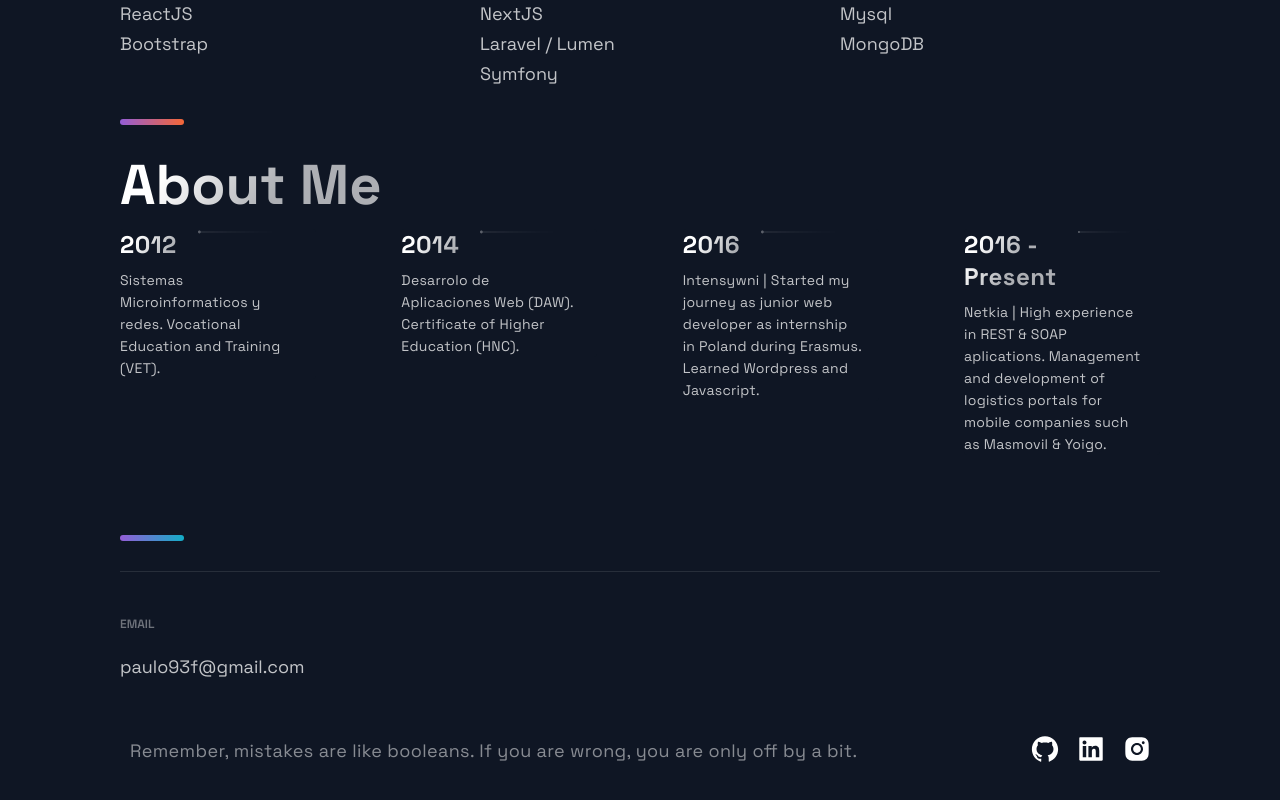
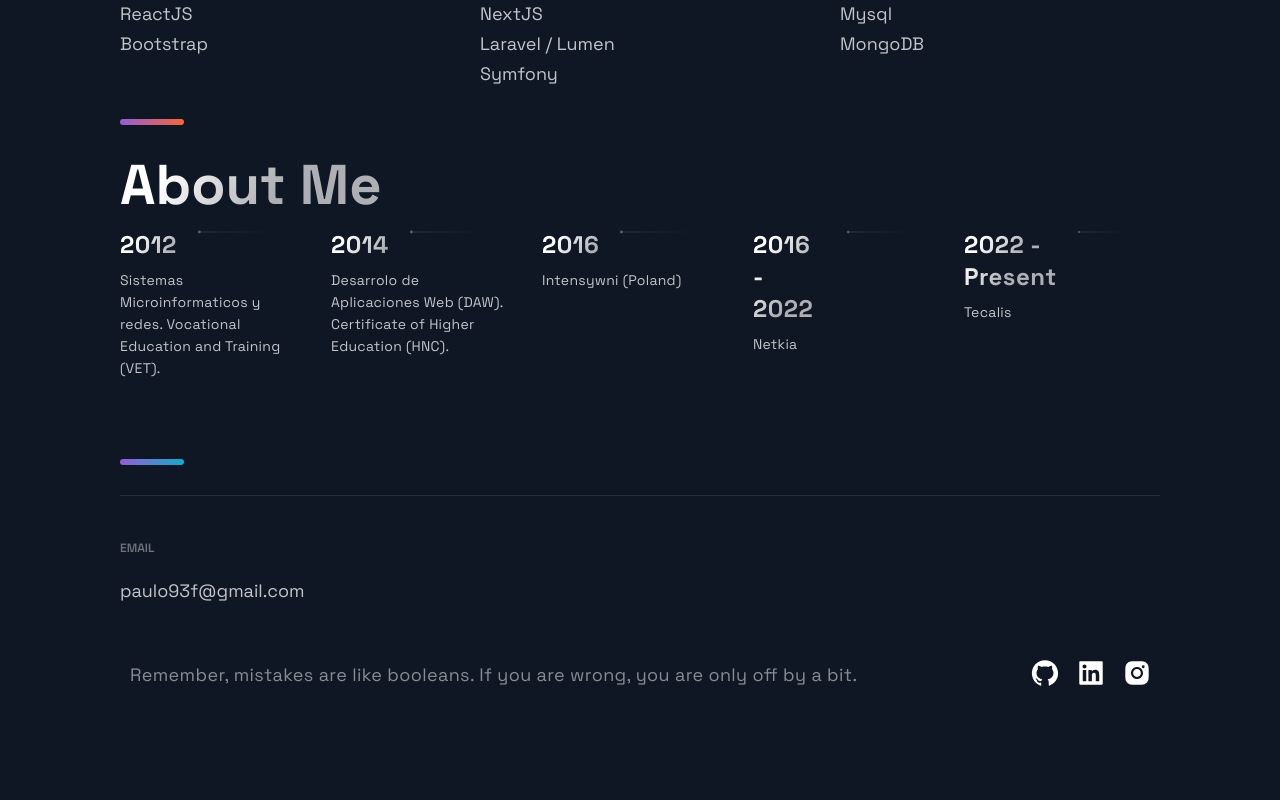
Before and after one commit to paulo93f/Paulo-s-Code, a Next.js app: page / in a window 1280 px wide. Shown: the part 1841-2641 px from the top of the page. After the commit the page ends 2591 px from the top, so only its background shows below. Built offline with nearby package versions, Linux system fonts and the light colour scheme.

Commit message:
Actualizamos timeline

```diff
--- a/src/constants/constants.js
+++ b/src/constants/constants.js
@@ -32,10 +32,15 @@ export const TimeLineData = [
   },
   {
     year: 2016,
-    text: 'Intensywni | Started my journey as junior web developer as internship in Poland during Erasmus. Learned Wordpress and Javascript.'
+    text: 'Intensywni (Poland)'
   },
   {
-    year: '2016 - Present',
-    text: 'Netkia | High experience in REST & SOAP aplications. Management and development of logistics portals for mobile companies such as Masmovil & Yoigo.'
+    year: '2016 - 2022',
+    text: 'Netkia'
+  },
+  {
+    year: '2022 - Present',
+    text: 'Tecalis'
   }
+
 ]
```
